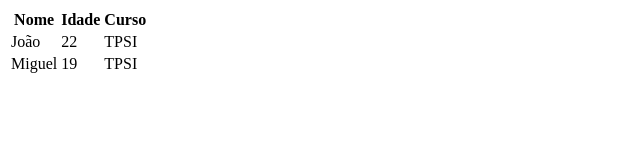
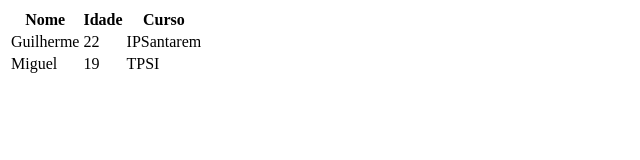
Before and after one commit to Flyngui/portfolio_web, a plain HTML site: page index.html in a window 1280 px wide. Shown: the whole page, without its empty margins (0-640 px from the left). Drawn offline with Linux system fonts and the light colour scheme.

Commit message:
change 1

```diff
--- a/index.html
+++ b/index.html
@@ -15,9 +15,9 @@
 			<th>Curso</th>
 		</tr>
 		<tr>
-			<td>João</td>
+			<td>Guilherme</td>
 			<td>22</td>
-			<td>TPSI</td>
+			<td>IPSantarem</td>
 		</tr>
 		<tr>
 			<td>Miguel</td>
```
